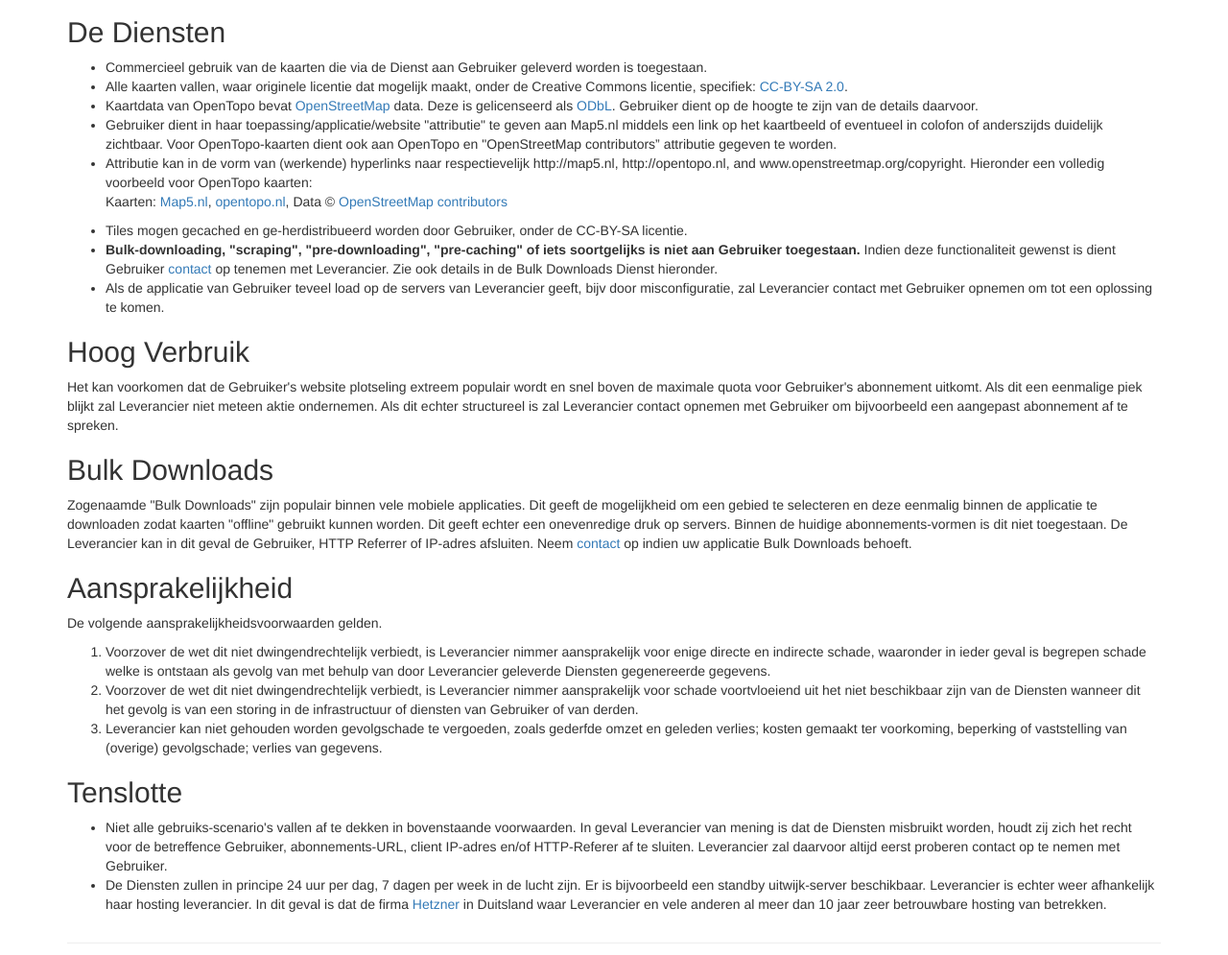
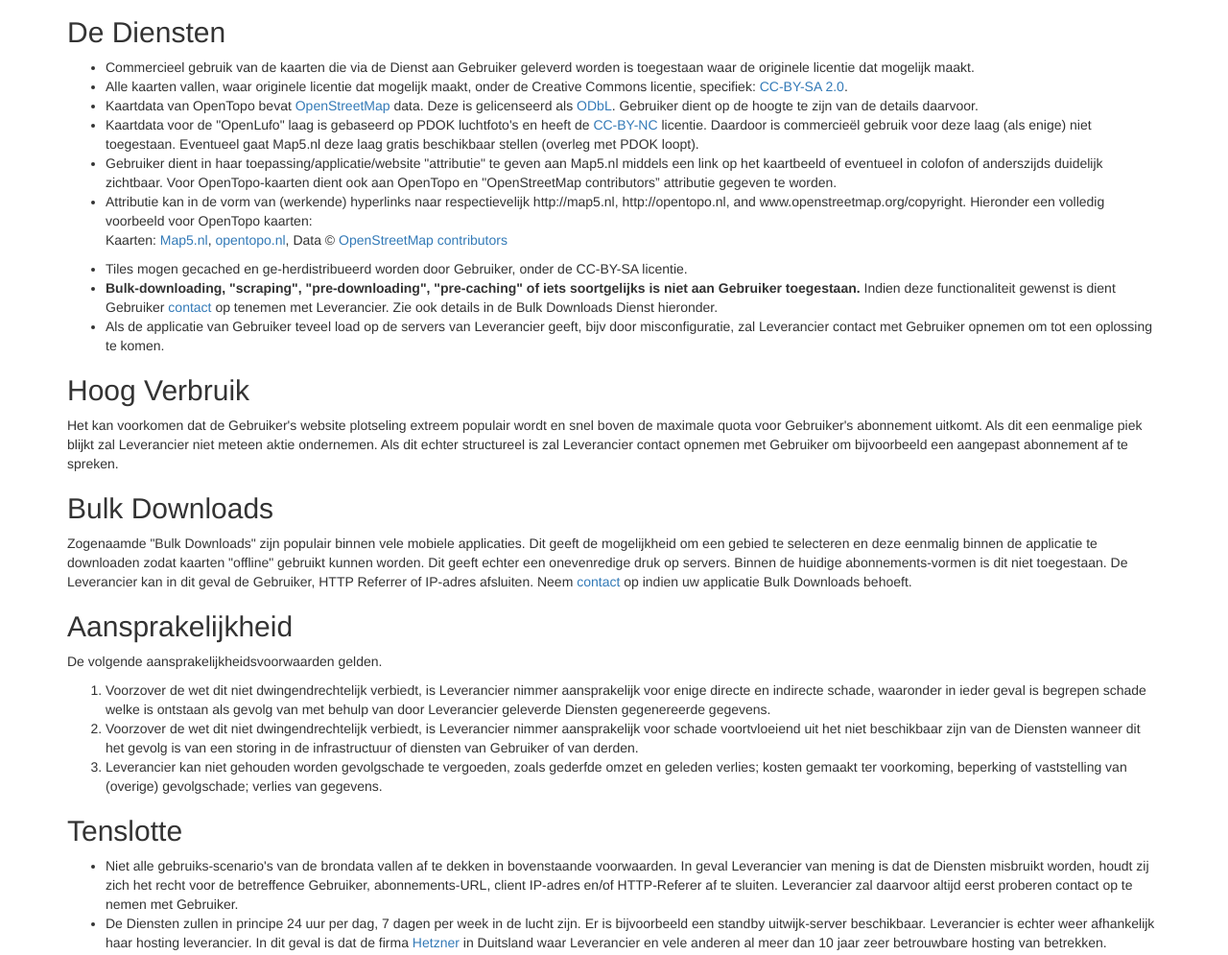
Before and after one commit to map5nl/map5nl.github.io, a plain HTML site: page voorwaarden.html in a window 1280 px wide. Shown: the part 838-1833 px from the top of the page at 96% size. Drawn offline with Linux system fonts and the light colour scheme.

Commit message:
add NLTopo segment identifier en licentie OpenLufo

```diff
--- a/voorwaarden.html
+++ b/voorwaarden.html
@@ -185,7 +185,8 @@
 
             <ul>
                 <li>
-                    Commercieel gebruik van de kaarten die via de Dienst aan Gebruiker geleverd worden is toegestaan.
+                    Commercieel gebruik van de kaarten die via de Dienst aan Gebruiker geleverd worden is toegestaan
+                    waar de originele licentie dat mogelijk maakt.
                 </li>
                 <li>Alle kaarten vallen, waar originele licentie dat mogelijk maakt, onder de Creative Commons licentie,
                     specifiek:
@@ -196,6 +197,12 @@
                     gelicenseerd als
                     <a href="http://www.openstreetmap.org/copyright">ODbL</a>.
                     Gebruiker dient op de hoogte te zijn van de details daarvoor.
+                </li>
+                <li>
+                    Kaartdata voor de "OpenLufo" laag is gebaseerd op PDOK luchtfoto's en heeft de
+                    <a href="https://creativecommons.org/licenses/by-nc/2.0/">CC-BY-NC</a> licentie.
+                    Daardoor is commercieël gebruik voor deze laag (als enige) niet toegestaan. Eventueel gaat
+                    Map5.nl deze laag gratis beschikbaar stellen (overleg met PDOK loopt).
                 </li>
                 <li>
                     Gebruiker dient in haar toepassing/applicatie/website "attributie" te geven aan Map5.nl middels
@@ -277,7 +284,8 @@
 
             <ul>
                 <li>
-                    Niet alle gebruiks-scenario's vallen af te dekken in bovenstaande voorwaarden. In
+                    Niet alle gebruiks-scenario's  van de brondata
+                    vallen af te dekken in bovenstaande voorwaarden. In
                     geval Leverancier van mening is dat de Diensten misbruikt worden, houdt zij zich het recht
                     voor
                     de betreffence Gebruiker, abonnements-URL, client IP-adres en/of HTTP-Referer af te sluiten.
```
Also changed, not shown: kaarten.html (+5 -5 lines).
